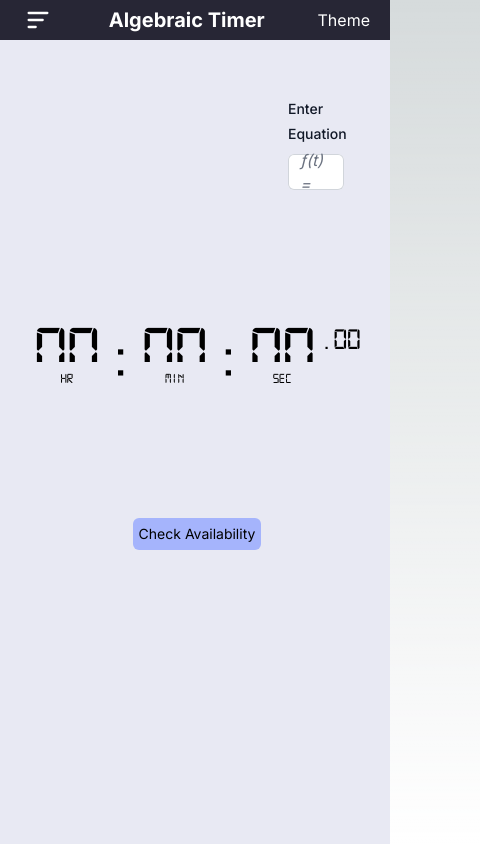
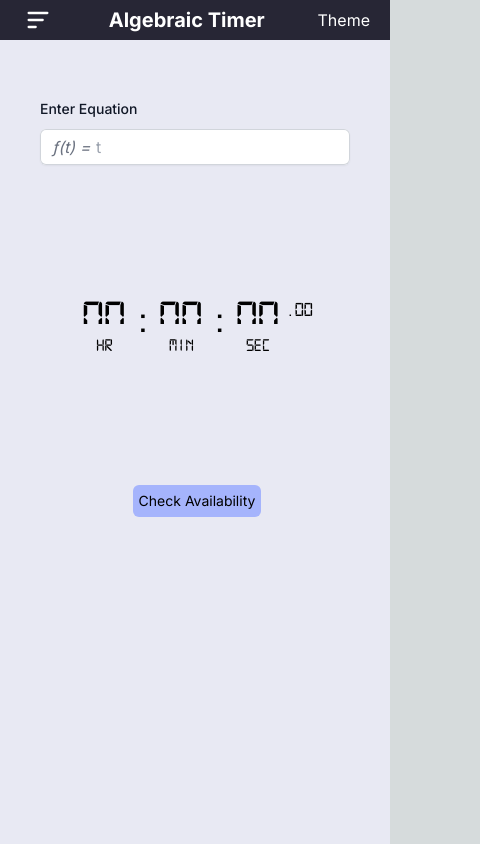
Before and after one commit to HiMAIayas/Algebraic-Timer, a Next.js app: page / in a window 390 px wide. Shown: the whole page, 480 px wide, since content can reach past the window. Built offline with nearby package versions, Linux system fonts and the light colour scheme.

Commit message:
responsive

```diff
--- a/src/app/page.tsx
+++ b/src/app/page.tsx
@@ -3,7 +3,7 @@ import Image from "next/image";
 
 export default function Home() {
   return (
-    <div className="p-24 flex flex-col">
+    <div className="py-24 px-10 md:px-24 flex flex-col">
       <Timer></Timer>
     </div>
   );
--- a/src/components/Timer.tsx
+++ b/src/components/Timer.tsx
@@ -111,7 +111,7 @@ export default function Timer() {
         <div>
             <form onSubmit={checkAvalability}>
                 {/* Function input */}
-                <div className='px-48'>
+                <div className='sm:px-12 md:px-24 lg:px-48'>
                     <label htmlFor="equation" className="text-sm font-medium leading-6 text-gray-900">Enter Equation</label>
                     <div className="relative mt-2 rounded-md shadow-sm flex">
                         <div className="pointer-events-none absolute inset-y-0 left-0 flex items-center pl-3">
@@ -126,7 +126,7 @@ export default function Timer() {
                 </div>
 
                 {/* Timer */}
-                <div className='flex flex-wrap text-7xl w-full justify-center my-32 font-digital-mono gap-10'>
+                <div className='flex flex-wrap text-5xl sm:text-7xl w-full justify-center my-32 font-digital-mono gap-10'>
 
 
                     {/* year */}
@@ -134,7 +134,7 @@ export default function Timer() {
                         <div className='flex'>
                             <div className='flex flex-col items-center ml-2'>
                                 <YearTimer year={timer.year}></YearTimer>
-                                <span className='text-sm'>year</span>
+                                <span className='text-lg'>year</span>
                             </div>
                         </div>
                     )}
@@ -144,7 +144,7 @@ export default function Timer() {
                         <div className='flex'>
                             <div className='flex flex-col items-center ml-2'>
                                 <div className='bg-transparent p-1'>{displayTime(timer.day, 3)}</div>
-                                <span className='text-sm'>day</span>
+                                <span className='text-lg'>day</span>
                             </div>
                         </div>
                     )}
@@ -155,34 +155,34 @@ export default function Timer() {
                     <div className='flex'>
 
                         <div className='flex flex-col items-center'>
-                            <input className='placeholder:text-black bg-transparent p-1 w-[75px] border-transparent border-[1px] hover:border-black rounded-md'
+                            <input className='placeholder:text-black bg-transparent p-1 w-[55px] sm:w-[75px] border-transparent border-[1px] hover:border-black rounded-md'
                                 type='number' max={23} min={0}
                                 onChange={(event) => handleOnChange(event.target.value, "hour")}
                                 value={displayTime(timer.hour, 2)}></input>
-                            <span className='text-sm'>hr</span>
+                            <span className='text-lg'>hr</span>
                         </div>
 
                         <span>:</span>
 
                         <div className='flex flex-col items-center'>
-                            <input className='placeholder:text-black bg-transparent p-1 w-[75px] border-transparent border-[1px] hover:border-black rounded-md'
+                            <input className='placeholder:text-black bg-transparent p-1 w-[55px] sm:w-[75px] border-transparent border-[1px] hover:border-black rounded-md'
                                 type='number' max={59} min={0}
                                 onChange={(event) => handleOnChange(event.target.value, "min")}
                                 value={displayTime(timer.min, 2)}></input>
-                            <span className='text-sm'>min</span>
+                            <span className='text-lg'>min</span>
                         </div>
 
                         <span>:</span>
 
                         <div className='flex flex-col items-center'>
-                            <input className='placeholder:text-black bg-transparent p-1 w-[75px] border-transparent border-[1px] hover:border-black rounded-md'
+                            <input className='placeholder:text-black bg-transparent p-1 w-[55px] sm:w-[75px] border-transparent border-[1px] hover:border-black rounded-md'
                                 type='number' max={59} min={0}
                                 onChange={(event) => handleOnChange(event.target.value, "sec")}
                                 value={displayTime(timer.sec, 2)}></input>
-                            <span className='text-sm'>sec</span>
+                            <span className='text-lg'>sec</span>
                         </div>
 
-                        <span className='text-3xl'>.{displayTime(timer.ms, 2)}</span>
+                        <span className='text-xl sm:text-3xl'>.{displayTime(timer.ms, 2)}</span>
                     </div>
                 </div>
 
```
